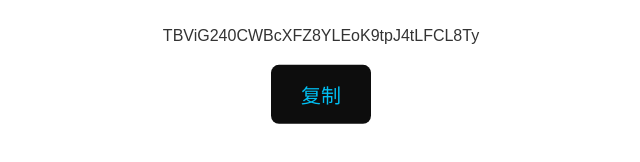
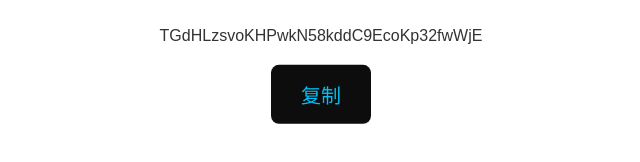
Before and after one commit to Atxxx777/Atxxx777.github.io, a plain HTML site: page index.html in a window 1280 px wide. Shown: the part 554-716 px from the top of the page, 319-959 px from the left. Drawn offline with Linux system fonts and the light colour scheme.

Commit message:
Update index.html

```diff
--- a/index.html
+++ b/index.html
@@ -114,7 +114,7 @@
 
     <div class="qr-code-container">
       <img src="qr-code.png" alt="QR Code" class="qr-code">
-      <p class="qr-code-text">TBViG240CWBcXFZ8YLEoK9tpJ4tLFCL8Ty</p>
+      <p class="qr-code-text">TGdHLzsvoKHPwkN58kddC9EcoKp32fwWjE</p>
       <button id="copy-button" class="copy-button"><span>复制</span></button>
     </div>
   </div>
```
